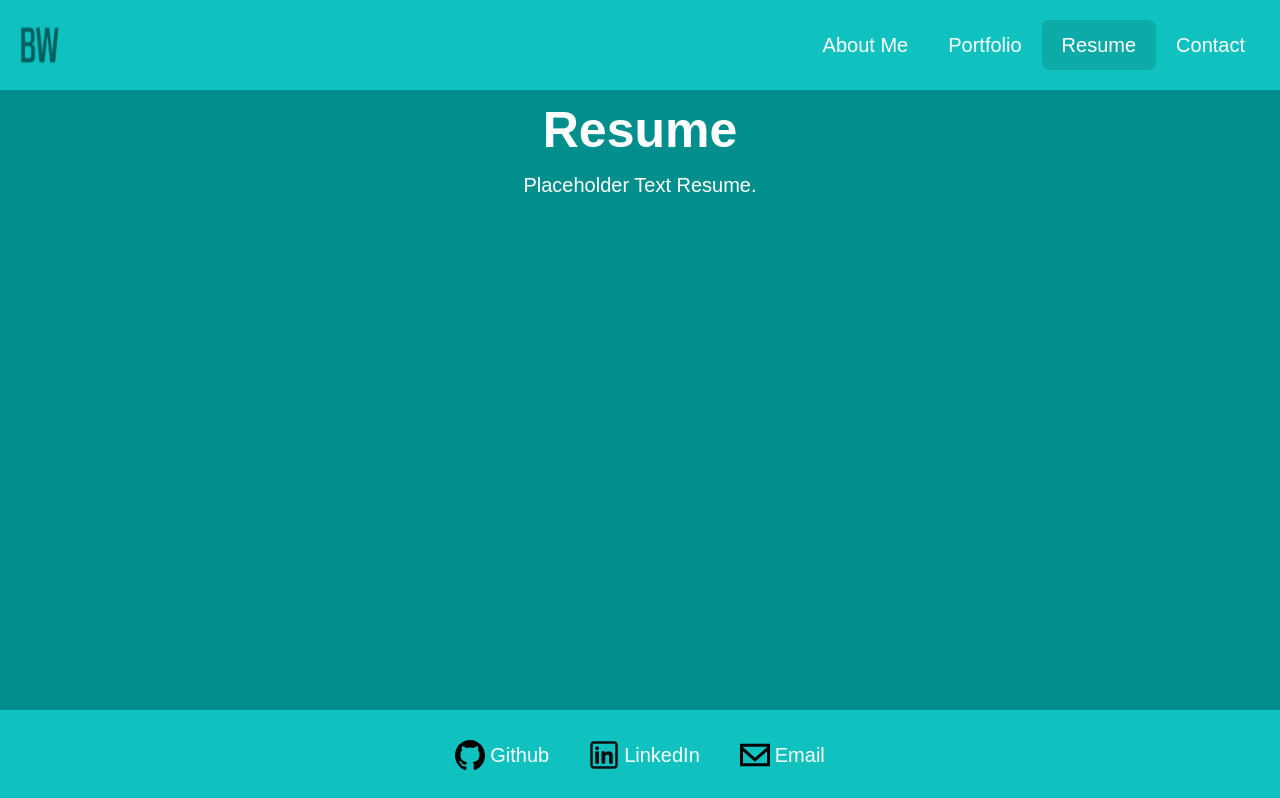
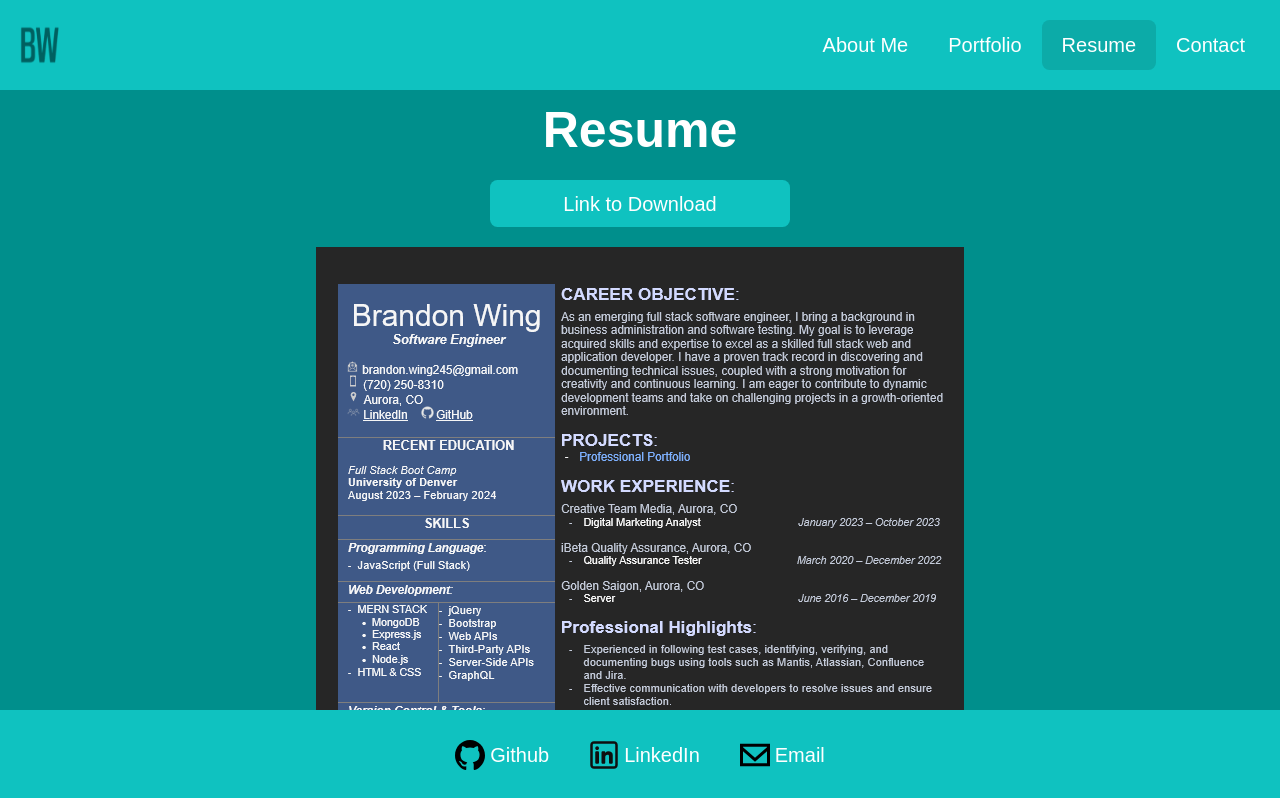
Before and after one commit to Bwing2/brandon-react-portfolio, a React (Vite) app: page /resume in a window 1280 px wide. Shown: the top 798 px of the page. Built offline with nearby package versions, Linux system fonts and the light colour scheme.

Commit message:
Added resume, and link to Resume.jsx page

```diff
--- a/src/App.css
+++ b/src/App.css
@@ -145,6 +145,23 @@
   flex-direction: column;
 }
 
+/* Resume Page */
+.resume-div,
+.resume-download {
+  display: flex;
+  justify-content: center;
+}
+
+.resume-div {
+  width: 80%;
+  margin: 0 auto;
+}
+
+.resume-download {
+  max-width: 300px;
+  margin: 20px auto;
+}
+
 @media (max-width: 850px) {
   /* Header and Footer */
   .nav-container {
@@ -200,4 +217,9 @@
   .project-img {
     display: none;
   }
+
+  /* Resume Page */
+  .resume-img {
+    width: 100%;
+  }
 }
--- a/src/pages/About.jsx
+++ b/src/pages/About.jsx
@@ -35,7 +35,7 @@ export default function About() {
         <div className="img-div">
           <img
             src={profilePic}
-            alt="brandon profile picture"
+            alt="Brandon Profile Picture"
             className="profile-pic"
           ></img>
         </div>
--- a/src/pages/Resume.jsx
+++ b/src/pages/Resume.jsx
@@ -1,8 +1,18 @@
+import resume from '../images/resume.png';
+
 export default function Resume() {
   return (
-    <div>
+    <div className="resume-container">
       <h1>Resume</h1>
-      <p>Placeholder Text Resume.</p>
+      <a
+        href="https://drive.google.com/file/d/1Ifvqx7Llv6bZdUzZ-7GrFZAN0ljhKpro/view?usp=sharing"
+        className="btn custom-button-color resume-download"
+      >
+        Link to Download
+      </a>
+      <div className="resume-div">
+        <img src={resume} alt="Resume Image" className="resume-img"></img>
+      </div>
     </div>
   );
 }
```
Also changed, not shown: src/images/resume.png (added).
